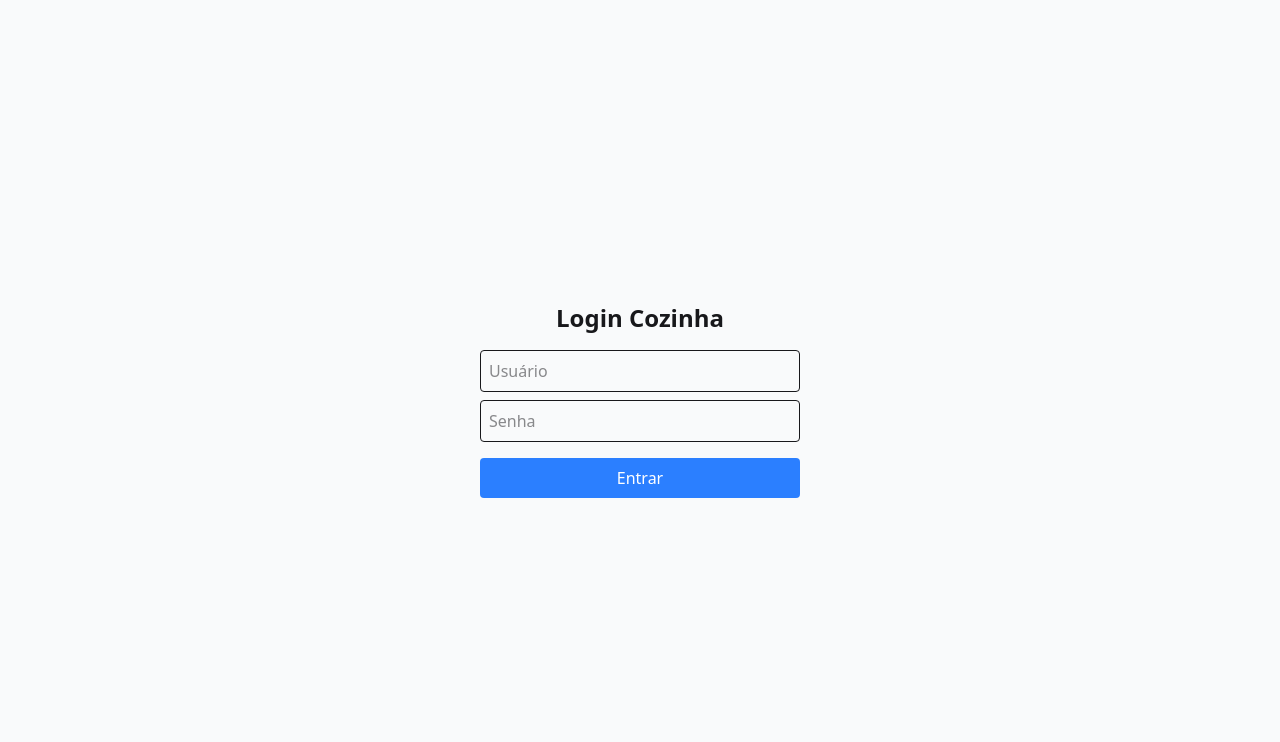
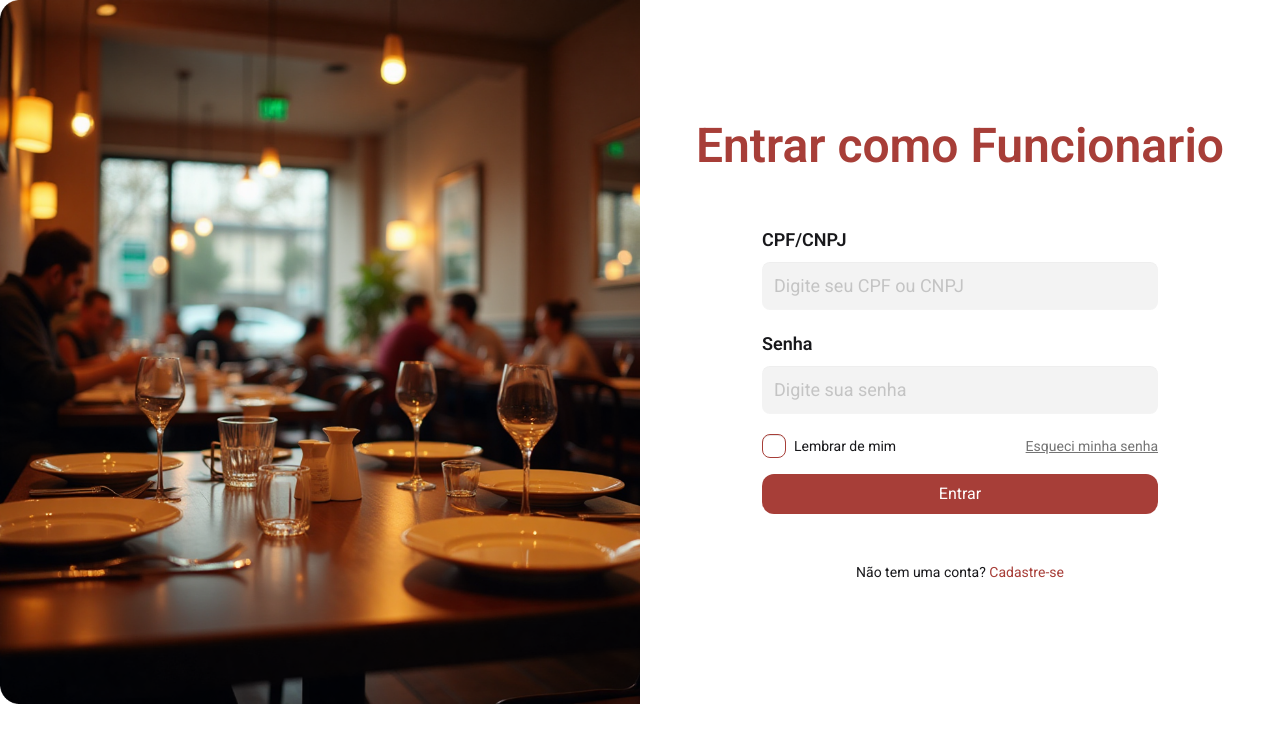
Before and after one commit to MatheusSCristo/OrderFyFrontend, a React (Vite) app: page /auth/cozinha/login in a window 1280 px wide. Shown: the top 742 px of the page. Built offline with nearby package versions, Linux system fonts and the light colour scheme.

Commit message:
feat(auth): add restaurant login

```diff
--- a/index.html
+++ b/index.html
@@ -1,8 +1,14 @@
-<!doctype html>
+<!DOCTYPE html>
 <html lang="en">
   <head>
     <meta charset="UTF-8" />
     <link rel="icon" type="image/svg+xml" href="/assets/pede-facil-icon.png" />
+    <link rel="preconnect" href="https://fonts.googleapis.com" />
+    <link rel="preconnect" href="https://fonts.gstatic.com" crossorigin />
+    <link
+      href="https://fonts.googleapis.com/css2?family=Roboto:ital,wght@0,100..900;1,100..900&display=swap"
+      rel="stylesheet"
+    />
     <meta name="viewport" content="width=device-width, initial-scale=1.0" />
     <title>PedeFácil - Organizador de pedidos</title>
   </head>
--- a/src/index.css
+++ b/src/index.css
@@ -4,7 +4,11 @@
 
 
 html{
+  font-family: 'Roboto', sans-serif;
   scroll-behavior: smooth;
+  padding: 0;
+  margin: 0;
+  box-sizing: border-box;
 }
 
 
--- /dev/null
+++ b/src/pages/auth/restaurant/LoginRestaurant.tsx
@@ -0,0 +1,76 @@
+import React from "react";
+
+const LoginRestaurant: React.FC = () => {
+  return (
+    <div className="flex max-h-screen ">
+      <div className="w-1/2">
+        <img
+          src="/assets/login-page.png"
+          alt="Imagem de Cozinha"
+          className="w-full h-full object-cover"
+        />
+      </div>
+      <div className="w-1/2 flex items-center justify-center">
+        <div className="flex flex-col justify-center items-center gap-12">
+          <h1 className="text-terracota-500 text-5xl font-semibold">
+            Entrar como Funcionario
+          </h1>
+          <form className="w-full max-w-3/4 space-y-4">
+            <div className="space-y-2 flex flex-col items-center">
+              <fieldset className="fieldset w-full ">
+                <legend className="fieldset-legend text-lg">CPF/CNPJ</legend>
+                <input
+                  type="text"
+                  className="input border-0 w-full input-lg rounded-lg  bg-[#F3F3F3] placeholder:text-[#C4C4C4]"
+                  placeholder="Digite seu CPF ou CNPJ"
+                />
+              </fieldset>
+              <fieldset className="fieldset w-full ">
+                <legend className="fieldset-legend text-lg">Senha</legend>
+                <input
+                  type="text"
+                  className="input border-0 w-full input-lg rounded-lg bg-[#F3F3F3] placeholder:text-[#C4C4C4]"
+                  placeholder="Digite sua senha"
+                />
+              </fieldset>
+            </div>
+            <div className="flex justify-between items-center">
+              <div className="flex items-center">
+                <input
+                  type="checkbox"
+                  id="rememberMe"
+                  className="mr-2 checkbox border-terracota-500 leading-tight"
+                />
+                <label htmlFor="rememberMe" className="text-sm">
+                  Lembrar de mim
+                </label>
+              </div>
+              <a
+                href="#"
+                className="text-sm underline text-[#747474] hover:text-terracota-500 hover:underline-offset-2 transition-all duration-300"
+              >
+                Esqueci minha senha
+              </a>
+            </div>
+            <button
+              type="submit"
+              className="bg-terracota-500 hover:bg-terracota-600 hover:scale-[1.01] duration-300 text-white px-4 py-2 rounded-xl w-full"
+            >
+              Entrar
+            </button>
+          </form>
+          <div className="text-center">
+            <p className="text-sm">
+              Não tem uma conta?{" "}
+              <a href="#" className="text-terracota-500 hover:text-terracota-700 hover:underline">
+                Cadastre-se
+              </a>
+            </p>
+          </div>
+        </div>
+      </div>
+    </div>
+  );
+};
+
+export default LoginRestaurant;
--- a/src/pages/kitchen/LoginKitchen.tsx
+++ b/src/pages/auth/restaurant/RegisterRestaurant.tsx
@@ -1,17 +1,17 @@
 import React from 'react';
 
-const LoginKitchen: React.FC = () => {
+const RegisterRestaurant: React.FC = () => {
   return (
     <div className="flex flex-col items-center justify-center min-h-screen bg-gray-50">
-      <h1 className="text-2xl font-bold mb-4">Login Cozinha</h1>
-      {/* Formulário de login */}
+      <h1 className="text-2xl font-bold mb-4">Cadastrar Cozinha</h1>
       <form className="w-full max-w-xs">
+        <input type="text" placeholder="Nome da Cozinha" className="mb-2 p-2 border rounded w-full" />
         <input type="text" placeholder="Usuário" className="mb-2 p-2 border rounded w-full" />
         <input type="password" placeholder="Senha" className="mb-4 p-2 border rounded w-full" />
-        <button type="submit" className="bg-blue-500 text-white px-4 py-2 rounded w-full">Entrar</button>
+        <button type="submit" className="bg-green-500 text-white px-4 py-2 rounded w-full">Cadastrar</button>
       </form>
     </div>
   );
 };
 
-export default LoginKitchen;
+export default RegisterRestaurant;
--- a/src/pages/kitchen/RegisterKitchen.tsx
+++ /dev/null
@@ -1,18 +0,0 @@
-import React from 'react';
-
-const RegisterKitchen: React.FC = () => {
-  return (
-    <div className="flex flex-col items-center justify-center min-h-screen bg-gray-50">
-      <h1 className="text-2xl font-bold mb-4">Cadastrar Cozinha</h1>
-      {/* Formulário de cadastro */}
-      <form className="w-full max-w-xs">
-        <input type="text" placeholder="Nome da Cozinha" className="mb-2 p-2 border rounded w-full" />
-        <input type="text" placeholder="Usuário" className="mb-2 p-2 border rounded w-full" />
-        <input type="password" placeholder="Senha" className="mb-4 p-2 border rounded w-full" />
-        <button type="submit" className="bg-green-500 text-white px-4 py-2 rounded w-full">Cadastrar</button>
-      </form>
-    </div>
-  );
-};
-
-export default RegisterKitchen;
```
Also changed, not shown: src/routes/auth/cozinha.routes.tsx (+4 -4 lines), public/assets/login-page.png (added).
